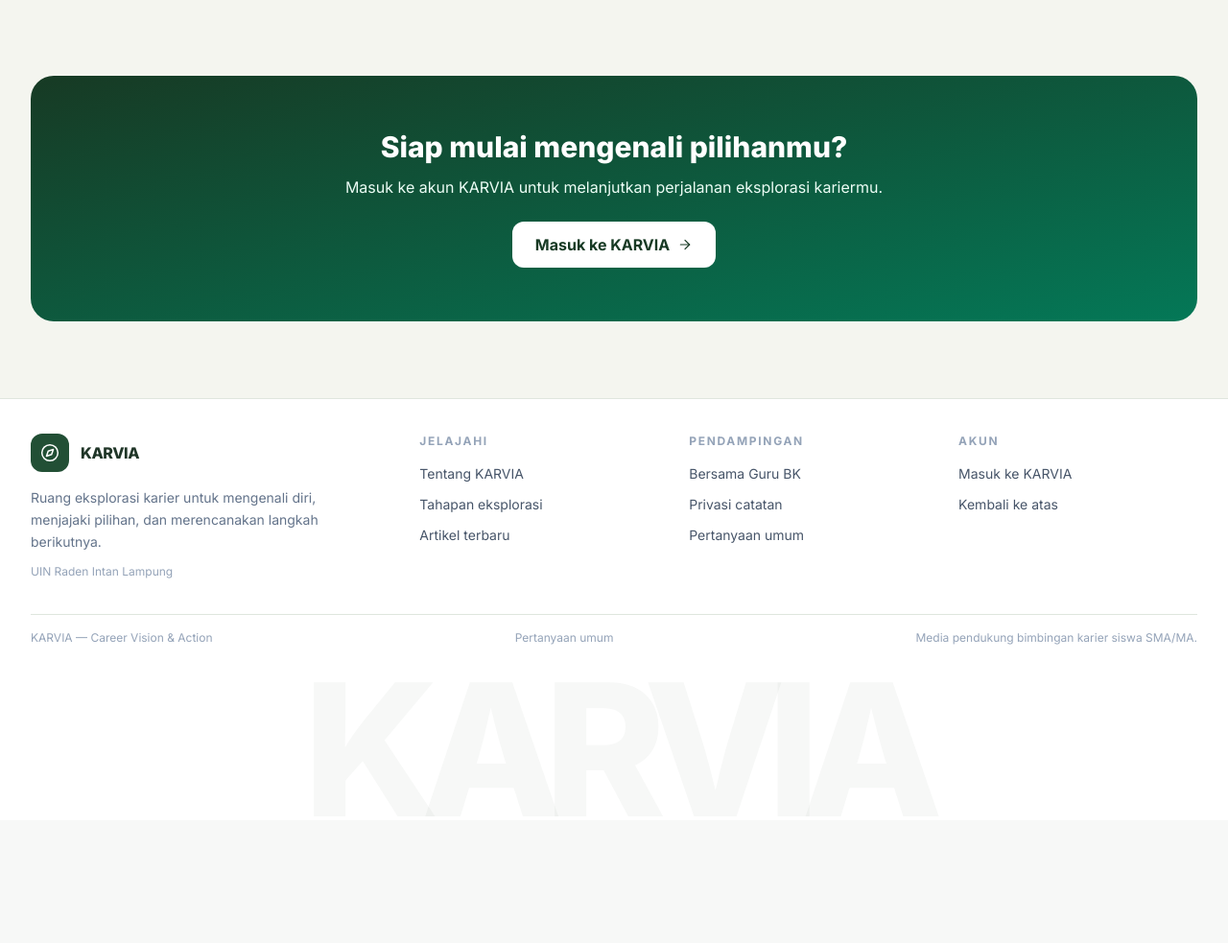
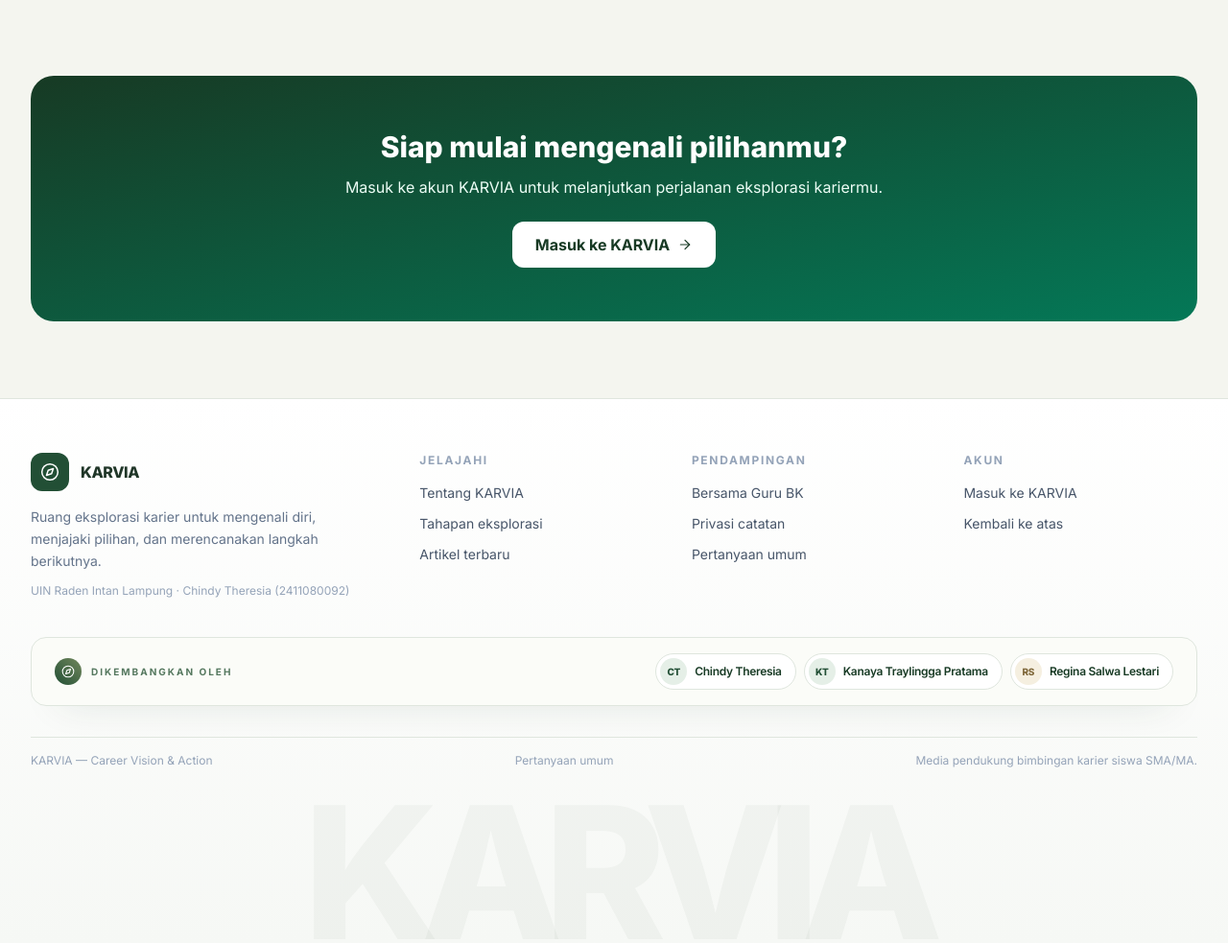
Before and after one commit to Nayzzu/karvia, a PHP site: page /index.php in a window 1280 px wide. Shown: the part 4988-5971 px from the top of the page at 96% size. Before the commit the page ends 5660 px from the top, so only its background shows below. Run offline with PHP 8.4, Linux system fonts and the light colour scheme; data that the repository does not hold is empty; some libraries are stand-ins or nearby versions.

Commit message:
udah bener

```diff
--- a/index.php
+++ b/index.php
@@ -229,7 +229,7 @@ $alamat_absolut = $skema . '://' . ($_SERVER['HTTP_HOST'] ?? 'localhost') . url(
 
               <section class="mt-3 rounded-2xl bg-gradient-to-br from-[#173a24] via-[#224f35] to-emerald-700 p-4 text-white sm:p-6" aria-label="Sapaan dan progres eksplorasi">
                 <p class="mb-2 text-[9px] font-bold uppercase tracking-[.16em] text-emerald-100">Perjalanan Karierku</p>
-                <p class="text-lg font-extrabold tracking-tight sm:text-2xl">Halo, Chindy.</p>
+                <p class="text-lg font-extrabold tracking-tight sm:text-2xl">Halo, Chindy Theresia.</p>
                 <p class="mt-2 max-w-xl text-[10px] leading-relaxed text-emerald-50 sm:text-xs">Kamu tidak harus punya semua jawaban sekarang. Kenali dirimu, jelajahi pilihan, lalu tentukan satu langkah yang terasa mungkin.</p>
                 <div class="mt-5 flex flex-col gap-4 sm:flex-row sm:items-end sm:justify-between">
                   <div class="w-full max-w-sm"><div class="mb-2 flex items-center justify-between text-[9px] font-semibold text-emerald-50 sm:text-[10px]"><span>Progres eksplorasi</span><span>2 dari 5 langkah</span></div><div class="h-1.5 overflow-hidden rounded-full bg-white/20" role="progressbar" aria-label="Ilustrasi progres eksplorasi karier, dua dari lima langkah" aria-valuemin="0" aria-valuemax="5" aria-valuenow="2"><div class="h-full w-2/5 rounded-full bg-emerald-200"></div></div></div>
@@ -399,20 +399,50 @@ $alamat_absolut = $skema . '://' . ($_SERVER['HTTP_HOST'] ?? 'localhost') . url(
     </section>
   </main>
 
-  <footer class="overflow-hidden border-t border-[#dfe6de] bg-white">
-    <div class="mx-auto max-w-7xl px-4 pb-5 pt-9 sm:px-6 lg:px-8">
-      <div class="grid gap-8 sm:grid-cols-2 lg:grid-cols-[1.5fr_1fr_1fr_1fr]">
+  <footer class="overflow-hidden border-t border-[#dfe6de] bg-gradient-to-b from-white to-[#f6f8f5]">
+    <div class="mx-auto max-w-7xl px-4 pb-5 pt-12 sm:px-6 sm:pt-14 lg:px-8">
+      <div class="grid gap-10 sm:grid-cols-2 lg:grid-cols-[1.5fr_1fr_1fr_1fr]">
         <div>
           <a href="#atas" class="inline-flex items-center gap-3" aria-label="KARVIA, kembali ke atas"><span class="flex h-10 w-10 items-center justify-center rounded-xl bg-[#224f35] text-white"><?php karvia_icon('compass', 'h-5 w-5'); ?></span><span class="font-extrabold tracking-tight text-[#203628]">KARVIA</span></a>
           <p class="mt-4 max-w-xs text-sm leading-relaxed text-slate-500">Ruang eksplorasi karier untuk mengenali diri, menjajaki pilihan, dan merencanakan langkah berikutnya.</p>
-          <p class="mt-3 text-xs text-slate-400">UIN Raden Intan Lampung</p>
+          <p class="mt-3 text-xs text-slate-400">UIN Raden Intan Lampung · Chindy Theresia (2411080092)</p>
         </div>
-        <div><h2 class="text-xs font-bold uppercase tracking-[.14em] text-slate-400">Jelajahi</h2><ul class="mt-4 space-y-3 text-sm text-slate-600"><li><a class="hover:text-[#224f35]" href="#tentang">Tentang KARVIA</a></li><li><a class="hover:text-[#224f35]" href="#tahapan">Tahapan eksplorasi</a></li><li><a class="hover:text-[#224f35]" href="#artikel">Artikel terbaru</a></li></ul></div>
-        <div><h2 class="text-xs font-bold uppercase tracking-[.14em] text-slate-400">Pendampingan</h2><ul class="mt-4 space-y-3 text-sm text-slate-600"><li><a class="hover:text-[#224f35]" href="#pendampingan">Bersama Guru BK</a></li><li><a class="hover:text-[#224f35]" href="#privasi">Privasi catatan</a></li><li><a class="hover:text-[#224f35]" href="#faq">Pertanyaan umum</a></li></ul></div>
-        <div><h2 class="text-xs font-bold uppercase tracking-[.14em] text-slate-400">Akun</h2><ul class="mt-4 space-y-3 text-sm text-slate-600"><li><a class="hover:text-[#224f35]" href="login.php">Masuk ke KARVIA</a></li><li><a class="hover:text-[#224f35]" href="#atas">Kembali ke atas</a></li></ul></div>
+        <div><h2 class="text-xs font-bold uppercase tracking-[.14em] text-slate-400">Jelajahi</h2><ul class="mt-4 space-y-3 text-sm text-slate-600"><li><a class="transition hover:text-[#224f35]" href="#tentang">Tentang KARVIA</a></li><li><a class="transition hover:text-[#224f35]" href="#tahapan">Tahapan eksplorasi</a></li><li><a class="transition hover:text-[#224f35]" href="#artikel">Artikel terbaru</a></li></ul></div>
+        <div><h2 class="text-xs font-bold uppercase tracking-[.14em] text-slate-400">Pendampingan</h2><ul class="mt-4 space-y-3 text-sm text-slate-600"><li><a class="transition hover:text-[#224f35]" href="#pendampingan">Bersama Guru BK</a></li><li><a class="transition hover:text-[#224f35]" href="#privasi">Privasi catatan</a></li><li><a class="transition hover:text-[#224f35]" href="#faq">Pertanyaan umum</a></li></ul></div>
+        <div><h2 class="text-xs font-bold uppercase tracking-[.14em] text-slate-400">Akun</h2><ul class="mt-4 space-y-3 text-sm text-slate-600"><li><a class="transition hover:text-[#224f35]" href="login.php">Masuk ke KARVIA</a></li><li><a class="transition hover:text-[#224f35]" href="#atas">Kembali ke atas</a></li></ul></div>
       </div>
-      <div class="mt-9 h-px bg-[#dfe6de]"></div>
-      <div class="flex flex-col gap-2 py-4 text-xs text-slate-400 sm:flex-row sm:items-center sm:justify-between"><span>KARVIA — Career Vision &amp; Action</span><a class="hover:text-[#224f35]" href="#faq">Pertanyaan umum</a><span>Media pendukung bimbingan karier siswa SMA/MA.</span></div>
+
+      <div class="mt-10 rounded-2xl border border-[#dfe6de] bg-[#fbfcf8] px-5 py-4 shadow-[0_18px_40px_-32px_rgba(23,58,36,0.45)] sm:px-6">
+        <div class="flex flex-col gap-3.5 sm:flex-row sm:items-center sm:justify-between">
+          <div class="flex items-center gap-2.5">
+            <span class="inline-flex h-7 w-7 items-center justify-center rounded-full bg-gradient-to-tr from-[#224f35] to-[#71875c] text-white" aria-hidden="true">
+              <?php karvia_icon('compass', 'h-3.5 w-3.5'); ?>
+            </span>
+            <span class="text-[10px] font-bold uppercase tracking-[.2em] text-[#55785f]">Dikembangkan oleh</span>
+          </div>
+
+
+          <div class="flex flex-wrap items-center gap-2">
+            <span class="inline-flex items-center gap-2 rounded-full border border-[#dfe6de] bg-white py-1 pl-1 pr-3.5">
+              <span class="flex h-7 w-7 items-center justify-center rounded-full bg-[#e5efe7] text-[10px] font-extrabold tracking-tight text-[#224f35]" aria-hidden="true">CT</span>
+              <span class="text-xs font-semibold tracking-tight text-[#173a24]"><a href="https://www.instagram.com/chindythrsia/">Chindy Theresia</a></span>
+            </span>
+            <span class="inline-flex items-center gap-2 rounded-full border border-[#dfe6de] bg-white py-1 pl-1 pr-3.5">
+              <span class="flex h-7 w-7 items-center justify-center rounded-full bg-[#e5efe7] text-[10px] font-extrabold tracking-tight text-[#224f35]" aria-hidden="true">KT</span>
+              <span class="text-xs font-semibold tracking-tight text-[#173a24]"><a href="https://instagram.com/kanayatraylingga">Kanaya Traylingga Pratama</a></span>
+            </span>
+            <span class="inline-flex items-center gap-2 rounded-full border border-[#dfe6de] bg-white py-1 pl-1 pr-3.5">
+              <span class="flex h-7 w-7 items-center justify-center rounded-full bg-[#f5efe0] text-[10px] font-extrabold tracking-tight text-[#826b3e]" aria-hidden="true">RS</span>
+              <span class="text-xs font-semibold tracking-tight text-[#173a24]"><a href="https://www.instagram.com/r.eeginna/">Regina Salwa Lestari</a></span>
+            </span>
+          </div>
+
+        </div>
+
+      </div>
+
+      <div class="mt-8 h-px bg-[#dfe6de]"></div>
+      <div class="flex flex-col gap-2 py-4 text-xs text-slate-400 sm:flex-row sm:items-center sm:justify-between"><span>KARVIA — Career Vision &amp; Action</span><a class="transition hover:text-[#224f35]" href="#faq">Pertanyaan umum</a><span>Media pendukung bimbingan karier siswa SMA/MA.</span></div>
     </div>
     <div class="select-none px-2 text-center text-[16vw] font-extrabold leading-[.8] tracking-[-.09em] text-[#173a24]/[.045] sm:text-[15vw]" aria-hidden="true">KARVIA</div>
   </footer>
```
Also changed, not shown: AGENTS.md (deleted, +0 -5 lines), README.md (added), uploads/artikel/39009bc01b5ef92ba8d607773cd9d8bd.png (added).
